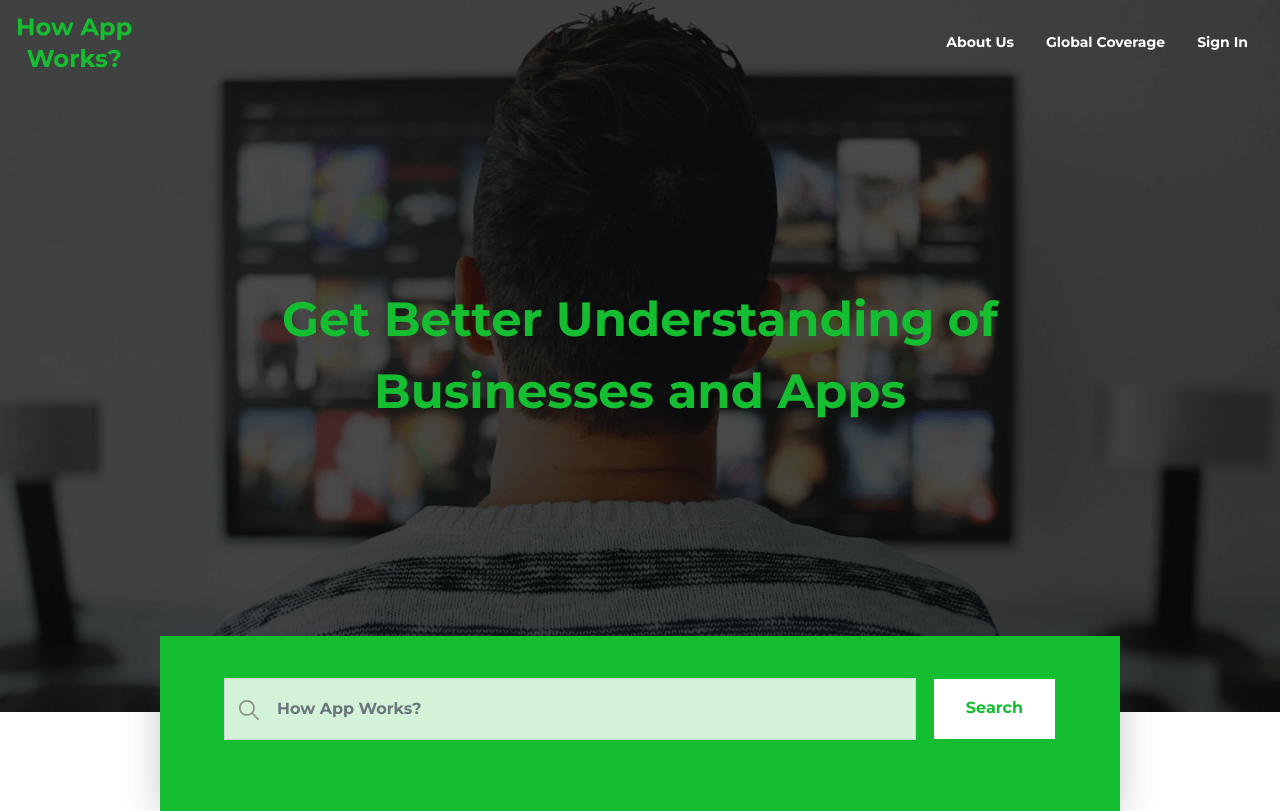
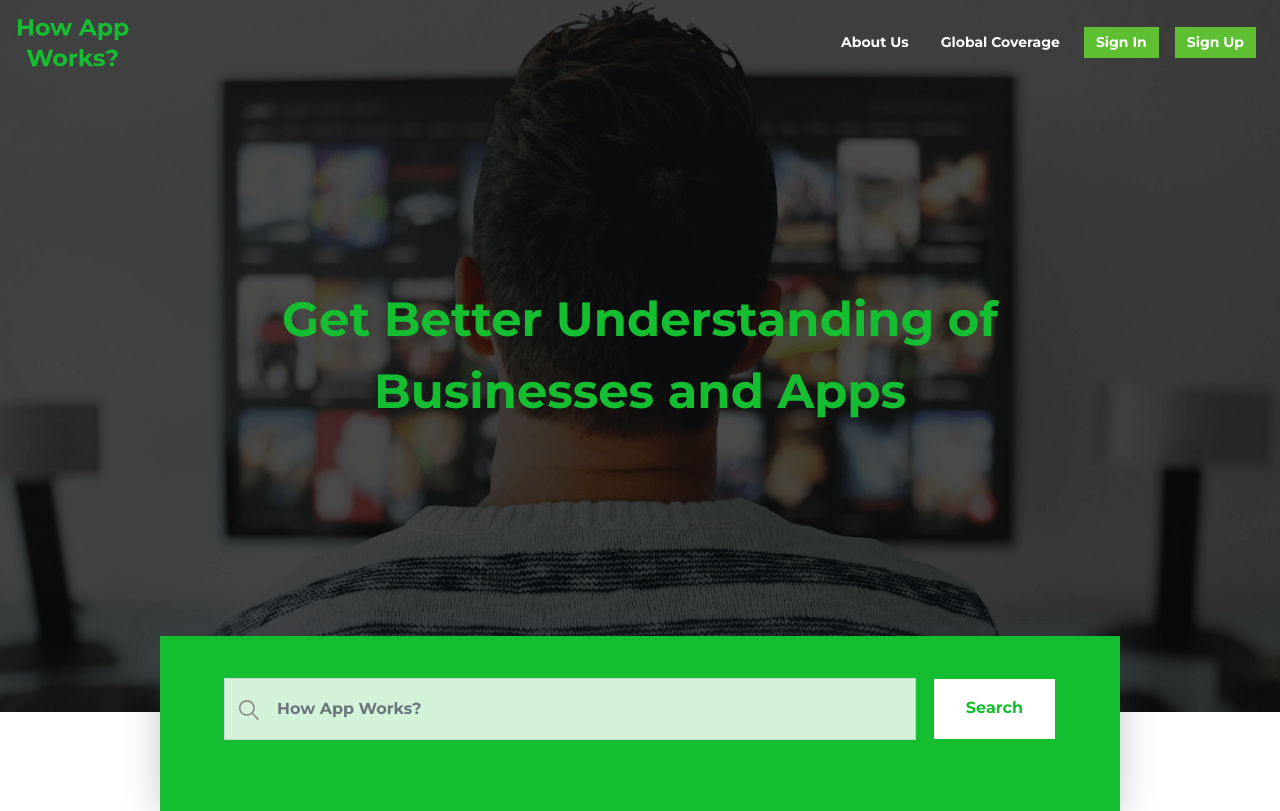
Before and after one commit to RupaliPareek/how-app-works, a PHP site: page / in a window 1280 px wide. Shown: the top 811 px of the page. Run offline with PHP 8.4, Linux system fonts and the light colour scheme; some libraries are stand-ins or nearby versions.

Commit message:
Add Login and sign up to navigation

```diff
--- a/home.html
+++ b/home.html
@@ -29,7 +29,7 @@
                 </div>
             </div>
             <div class="responsive-nav navbar-collapse  flex-grow-1 text-right" id="myNavbar">
-                <ul class="navbar-nav ml-auto flex-nowrap">
+                <ul class="navbar-nav ml-auto flex-nowrap" style="    align-items: center;">
                     <li class="nav-item">
                         <a class="nav-link m-2 menu-item nav-active">About Us</a>
                     </li>
@@ -37,8 +37,12 @@
                         <a class="nav-link m-2 menu-item">Global Coverage</a>
                     </li>
                     <li class="nav-item">
-                        <a class="nav-link m-2 menu-item">Sign In</a>
+                        <a class="nav-link m-2 menu-item nav-button">Sign In</a>
                     </li>
+                    <li class="nav-item">
+                        <a class="nav-link m-2 menu-item nav-button">Sign Up</a>
+                    </li>
+
 
 
                 </ul>
@@ -323,7 +327,6 @@
             </div>
         </div>
     </section>
-
     <section class="month-app-section section">
         <div class="container">
             <div class="row">
--- a/main.css
+++ b/main.css
@@ -214,6 +214,14 @@ p {
 }
 .navbar .nav-link:hover {
   color: #15BE30;
+}
+
+.nav-button {
+  background-color: #5dbf31;
+  padding: 5px 12px !important;
+}
+.nav-button:hover {
+  color: #FFFFFF !important;
 }
 
 .login-btn {
--- a/main.scss
+++ b/main.scss
@@ -227,6 +227,15 @@ p {
     }
 
 
+}
+
+.nav-button {
+    background-color: #5dbf31;
+    padding: 5px 12px !important;
+
+    &:hover {
+        color: $white-color !important;
+    }
 }
 
 .login-btn {
```
Also changed, not shown: 1 other file.
